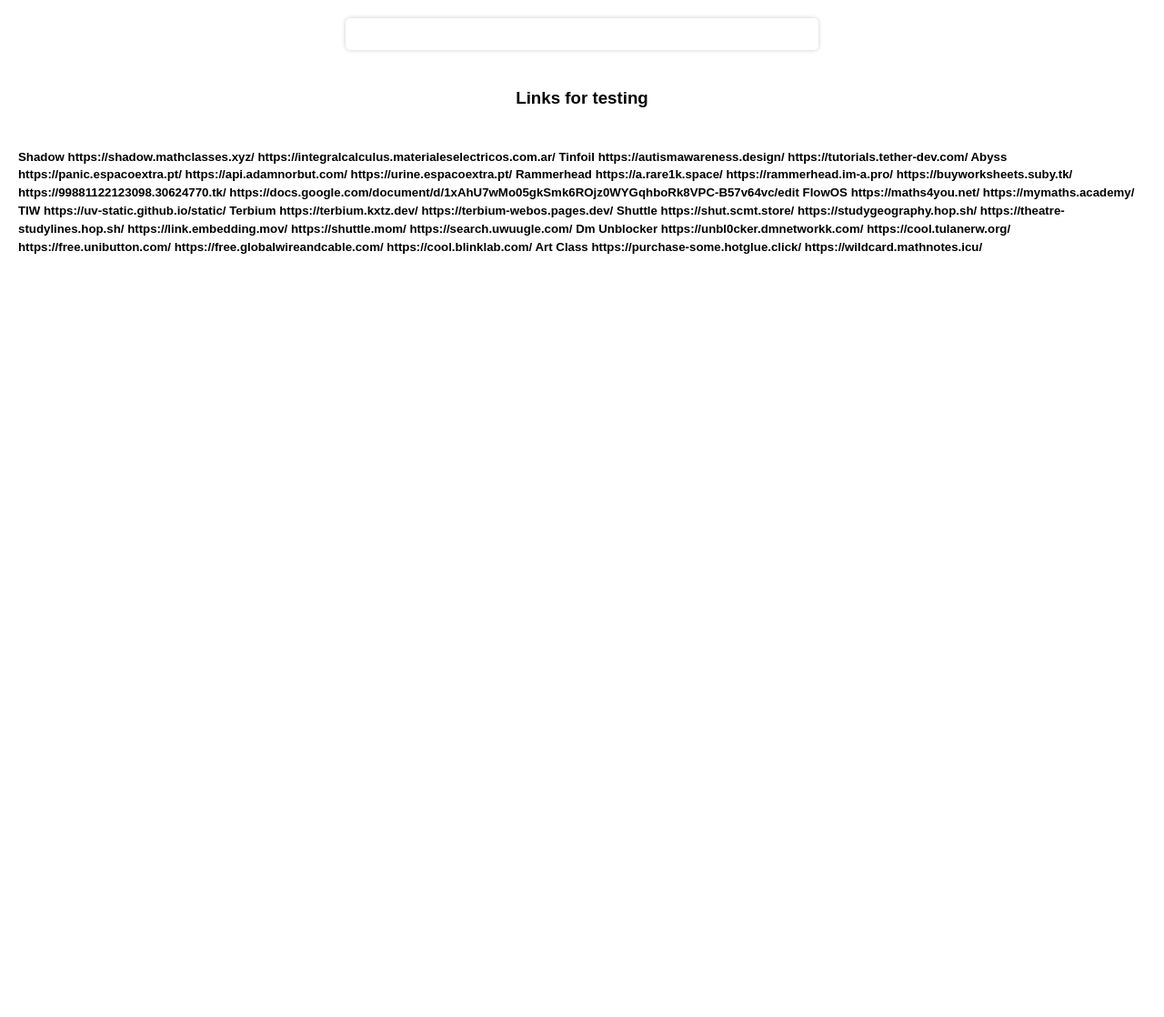
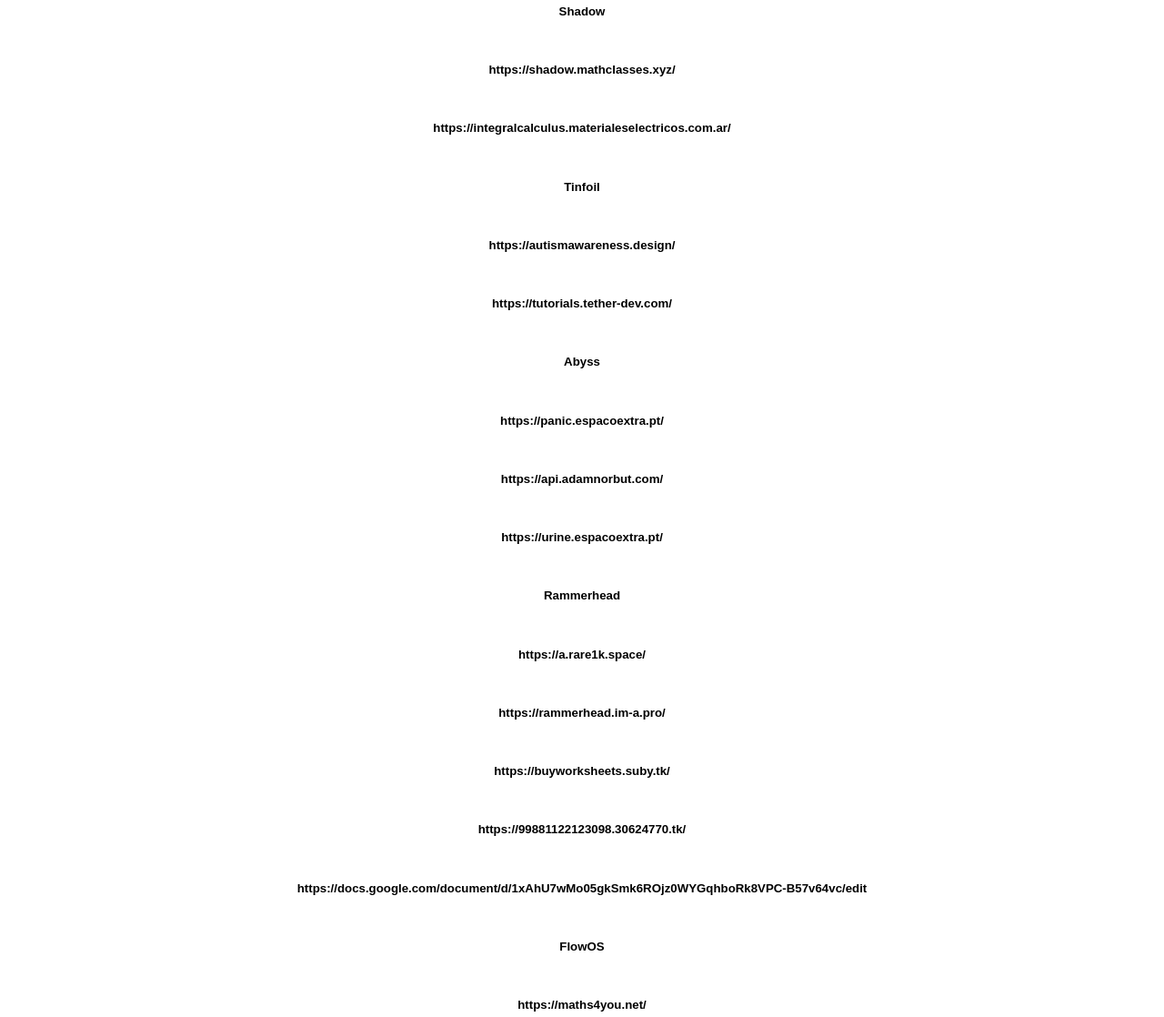
Before and after one commit to uyhn/uyhn.github.io, a plain HTML site: page index.html in a window 1280 px wide. Shown: the part 356-1474 px from the top of the page at 91% size. Before the commit the page ends 840 px from the top, so only its background shows below. Drawn offline with Linux system fonts and the light colour scheme.

Commit message:
index.html

```diff
--- a/index.html
+++ b/index.html
@@ -124,56 +124,55 @@
         <h4>this is supposed to be a personal website not meant to be used by anyone</h4>
         <input type="url" id="inputs-1" onkeydown="handleEnter(event)">
       <h3>Links for testing</h3>
-      <h5>Shadow
-https://shadow.mathclasses.xyz/
-https://integralcalculus.materialeselectricos.com.ar/
+      <h5>Shadow</h5>
+<h5>https://shadow.mathclasses.xyz/</h5>
+<h5>https://integralcalculus.materialeselectricos.com.ar/</h5>
 
-Tinfoil
-https://autismawareness.design/
-https://tutorials.tether-dev.com/
+<h5>Tinfoil</h5>
+<h5>https://autismawareness.design/</h5>
+<h5>https://tutorials.tether-dev.com/</h5>
 
-Abyss
-https://panic.espacoextra.pt/
-https://api.adamnorbut.com/
-https://urine.espacoextra.pt/
+<h5>Abyss</h5>
+<h5>https://panic.espacoextra.pt/</h5>
+<h5>https://api.adamnorbut.com/</h5>
+<h5>https://urine.espacoextra.pt/</h5>
 
-Rammerhead
-https://a.rare1k.space/
-https://rammerhead.im-a.pro/
-https://buyworksheets.suby.tk/
-https://99881122123098.30624770.tk/
-https://docs.google.com/document/d/1xAhU7wMo05gkSmk6ROjz0WYGqhboRk8VPC-B57v64vc/edit
+<h5>Rammerhead</h5>
+<h5>https://a.rare1k.space/</h5>
+<h5>https://rammerhead.im-a.pro/</h5>
+<h5>https://buyworksheets.suby.tk/</h5>
+<h5>https://99881122123098.30624770.tk/</h5>
+<h5>https://docs.google.com/document/d/1xAhU7wMo05gkSmk6ROjz0WYGqhboRk8VPC-B57v64vc/edit</h5>
 
-FlowOS
-https://maths4you.net/
-https://mymaths.academy/
+<h5>FlowOS</h5>
+<h5>https://maths4you.net/</h5>
+<h5>https://mymaths.academy/</h5>
 
-TIW
-https://uv-static.github.io/static/
+<h5>TIW</h5>
+<h5>https://uv-static.github.io/static/</h5>
 
-Terbium
-https://terbium.kxtz.dev/
-https://terbium-webos.pages.dev/
+<h5>Terbium</h5>
+<h5>https://terbium.kxtz.dev/</h5>
+<h5>https://terbium-webos.pages.dev/</h5>
 
-Shuttle
-https://shut.scmt.store/
-https://studygeography.hop.sh/
-https://theatre-studylines.hop.sh/
-https://link.embedding.mov/
-https://shuttle.mom/
-https://search.uwuugle.com/
+<h5>Shuttle</h5>
+<h5>https://shut.scmt.store/</h5>
+<h5>https://studygeography.hop.sh/</h5>
+<h5>https://theatre-studylines.hop.sh/</h5>
+<h5>https://link.embedding.mov/</h5>
+<h5>https://shuttle.mom/</h5>
+<h5>https://search.uwuugle.com/</h5>
 
-Dm Unblocker
-https://unbl0cker.dmnetworkk.com/
-https://cool.tulanerw.org/
-https://free.unibutton.com/
-https://free.globalwireandcable.com/
-https://cool.blinklab.com/
+<h5>Dm Unblocker</h5>
+<h5>https://unbl0cker.dmnetworkk.com/</h5>
+<h5>https://cool.tulanerw.org/</h5>
+<h5>https://free.unibutton.com/</h5>
+<h5>https://free.globalwireandcable.com/</h5>
+<h5>https://cool.blinklab.com/</h5>
 
-Art Class
-https://purchase-some.hotglue.click/
-https://wildcard.mathnotes.icu/
-</h5>
+<h5>Art Class</h5>
+<h5>https://purchase-some.hotglue.click/</h5>
+<h5>https://wildcard.mathnotes.icu/</h5>
     </div>
 
     <script>
```
